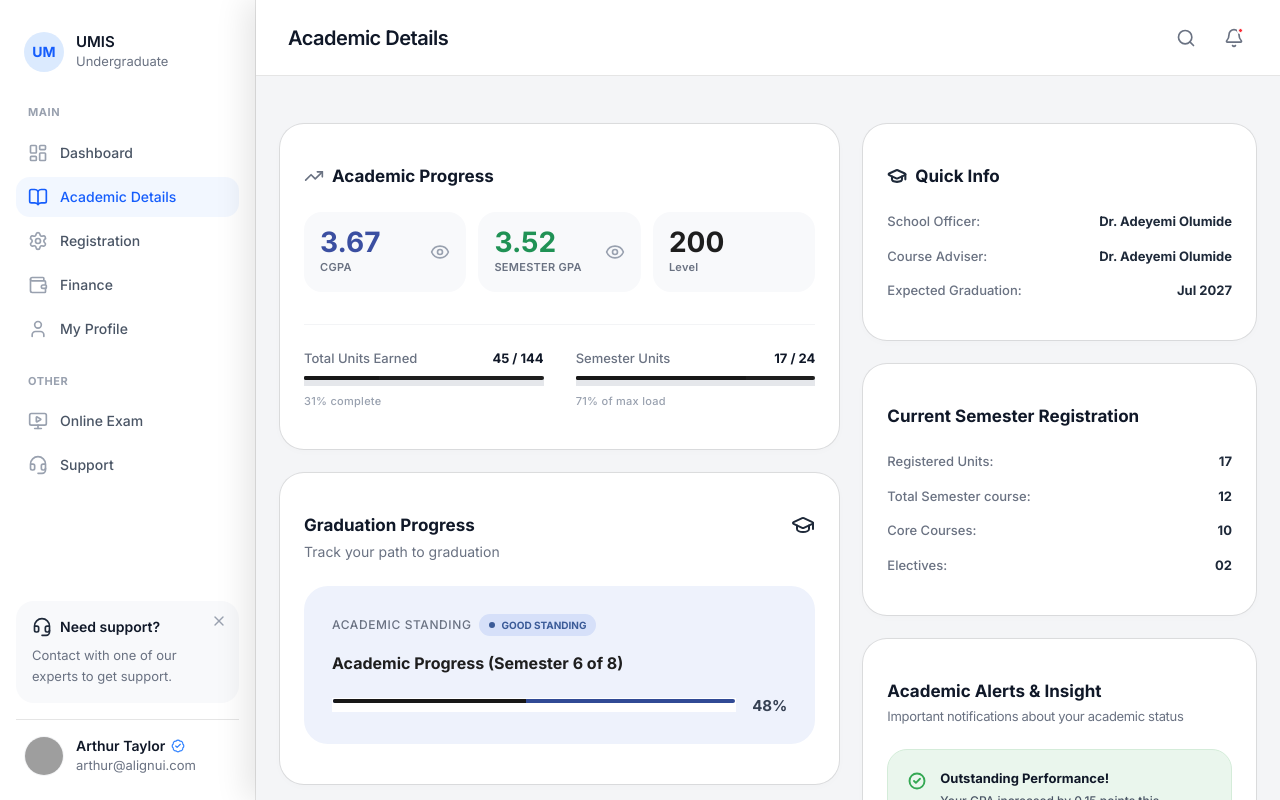
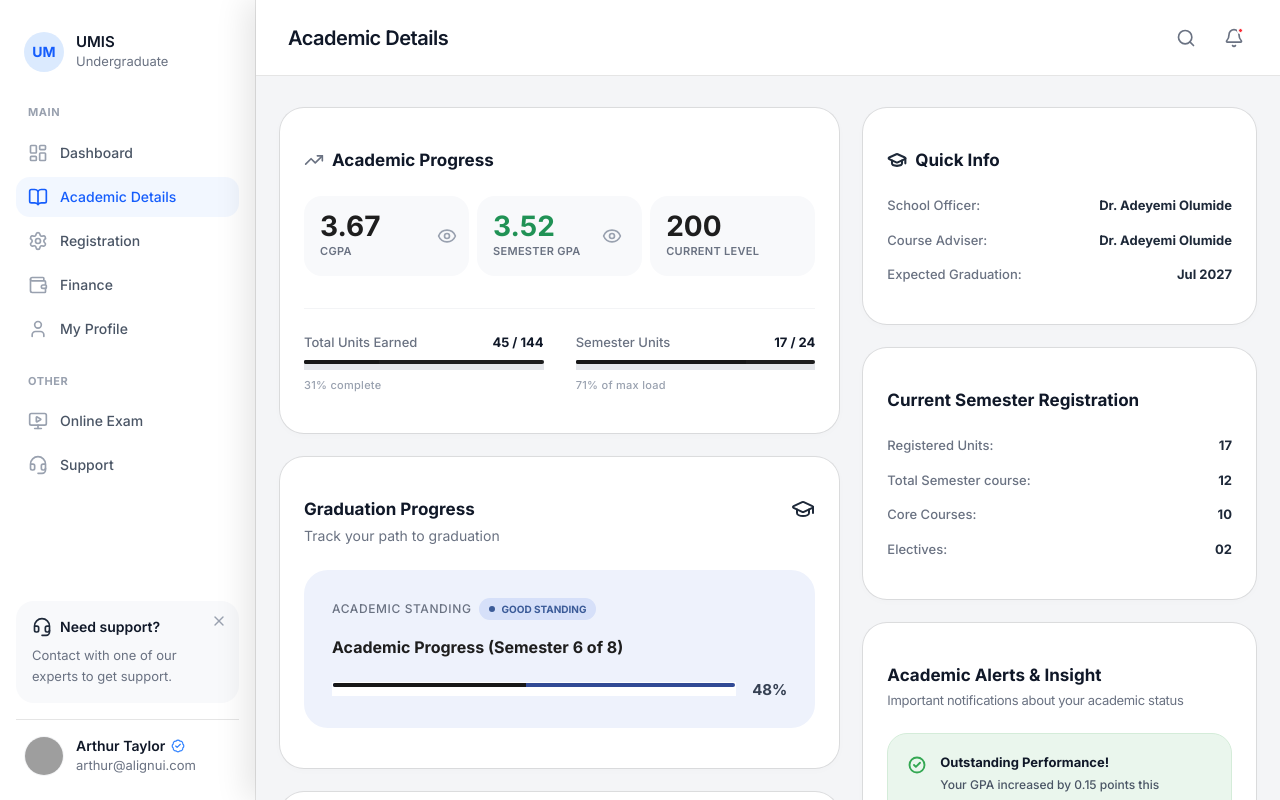
Before and after one commit to Ekediee/umis-frontend, a Next.js app: page /academic-details in a window 1280 px wide. Built offline with nearby package versions, Linux system fonts and the light colour scheme; grey boxes are pictures that could not be loaded.

Commit message:
feat: refactored academic progress GPA metric into a reusable components

```diff
--- a/app/(student-page)/academic-details/page.tsx
+++ b/app/(student-page)/academic-details/page.tsx
@@ -5,9 +5,10 @@ import { QuickInfo } from "@/components/academic-details/quick-info";
 import { CurrentSemesterRegistration } from "@/components/academic-details/current-semester-registration";
 import { AcademicAlerts } from "@/components/academic-details/academic-alerts";
 
+
 export default function AcademicDetailsPage() {
   return (
-    <div className="p-4 md:p-6 overflow-y-auto">
+    <div className="p-4 md:px-6 md:py-2 overflow-y-auto">
       <div className="grid grid-cols-1 xl:grid-cols-12 gap-6 items-start">
         {/* Left Column */}
         <div className="xl:col-span-7 flex flex-col gap-6">
--- a/components/academic-details/academic-progress-extended.tsx
+++ b/components/academic-details/academic-progress-extended.tsx
@@ -4,84 +4,19 @@ import { useState, useEffect } from "react";
 import { TrendingUp, Eye, EyeOff } from "lucide-react";
 import { Card, CardContent } from "@/components/ui/card";
 import { Progress } from "@/components/ui/progress";
+import GPAMetric from "@/components/dashboard/gpa-metric";
 
 export function AcademicProgressExtended() {
-  const [showCgpa, setShowCgpa] = useState(true);
-  const [showSemesterGpa, setShowSemesterGpa] = useState(true);
-  const [mounted, setMounted] = useState(false);
 
-  useEffect(() => {
-    const savedCgpa = localStorage.getItem("showCgpa");
-    const savedGpa = localStorage.getItem("showSemesterGpa");
-    if (savedCgpa !== null) setShowCgpa(savedCgpa === "true");
-    if (savedGpa !== null) setShowSemesterGpa(savedGpa === "true");
-    setMounted(true);
-  }, []);
-
-  const toggleCgpa = () => {
-    const next = !showCgpa;
-    setShowCgpa(next);
-    localStorage.setItem("showCgpa", String(next));
-  };
-
-  const toggleSemesterGpa = () => {
-    const next = !showSemesterGpa;
-    setShowSemesterGpa(next);
-    localStorage.setItem("showSemesterGpa", String(next));
-  };
   return (
     <Card className="rounded-[24px] border-gray-100 shadow-[0_2px_10px_rgba(0,0,0,0.02)] overflow-hidden bg-white">
-      <CardContent className="p-6">
+      <CardContent className="p-2 md:p-6">
         <div className="flex items-center gap-2 mb-6">
           <TrendingUp className="w-5 h-5 text-gray-500" />
           <h3 className="text-[17px] font-bold text-gray-900">Academic Progress</h3>
         </div>
 
-        <div className="flex flex-col sm:flex-row items-stretch gap-3 mb-8">
-          {/* CGPA */}
-          <div className="flex-1 bg-[#F8F9FB] rounded-2xl p-4 flex items-center justify-between">
-            <div className="flex flex-col mr-1">
-              <span className="text-[28px] font-bold text-[#3B4FA1] leading-none mb-1">
-                {showCgpa ? "3.67" : "****"}
-              </span>
-              <span className="text-[11px] font-semibold text-gray-500 tracking-wide uppercase">CGPA</span>
-            </div>
-            <button
-              type="button"
-              onClick={toggleCgpa}
-              className="p-2 -mr-2 text-gray-400 active:text-gray-600 md:hover:text-gray-600 transition-colors select-none z-50 rounded-full"
-              aria-label={showCgpa ? "Hide CGPA" : "Show CGPA"}
-            >
-              {showCgpa ? <Eye className="w-5 h-5 pointer-events-none" /> : <EyeOff className="w-5 h-5 pointer-events-none" />}
-            </button>
-          </div>
-
-          {/* SEMESTER GPA */}
-          <div className="flex-1 bg-[#F8F9FB] rounded-2xl p-4 flex items-center justify-between">
-            <div className="flex flex-col mr-1">
-              <span className="text-[28px] font-bold text-[#209255] leading-none mb-1">
-                {showSemesterGpa ? "3.52" : "****"}
-              </span>
-              <span className="text-[11px] font-semibold text-gray-500 tracking-wide uppercase">Semester GPA</span>
-            </div>
-            <button
-              type="button"
-              onClick={toggleSemesterGpa}
-              className="p-2 -mr-2 text-gray-400 active:text-gray-600 md:hover:text-gray-600 transition-colors select-none z-50 rounded-full"
-              aria-label={showSemesterGpa ? "Hide Semester GPA" : "Show Semester GPA"}
-            >
-              {showSemesterGpa ? <Eye className="w-5 h-5 pointer-events-none" /> : <EyeOff className="w-5 h-5 pointer-events-none" />}
-            </button>
-          </div>
-
-          {/* CURRENT LEVEL */}
-          <div className="flex-1 bg-[#F8F9FB] rounded-2xl p-4 flex items-center justify-between">
-            <div className="flex flex-col">
-              <span className="text-[28px] font-bold text-[#1E1E1E] leading-none mb-1">200</span>
-              <span className="text-[11px] font-semibold text-gray-500 tracking-wide">Level</span>
-            </div>
-          </div>
-        </div>
+        <GPAMetric />
 
         <div className="mt-8 border-t border-gray-100 pt-6 grid grid-cols-1 md:grid-cols-2 gap-8">
           <div>
--- a/components/dashboard/academic-progress.tsx
+++ b/components/dashboard/academic-progress.tsx
@@ -4,94 +4,19 @@ import { useState, useEffect } from "react";
 import { TrendingUp, Eye, EyeOff } from "lucide-react";
 import { Card, CardContent } from "@/components/ui/card";
 import { Progress } from "@/components/ui/progress";
+import GPAMetric from "./gpa-metric";
 
 export function AcademicProgress() {
-  const [showCgpa, setShowCgpa] = useState(true);
-  const [showSemesterGpa, setShowSemesterGpa] = useState(true);
-  const [mounted, setMounted] = useState(false);
-
-  useEffect(() => {
-    const savedCgpa = localStorage.getItem("showCgpa");
-    const savedGpa = localStorage.getItem("showSemesterGpa");
-    if (savedCgpa !== null) setShowCgpa(savedCgpa === "true");
-    if (savedGpa !== null) setShowSemesterGpa(savedGpa === "true");
-    setMounted(true);
-  }, []);
-
-  const toggleCgpa = () => {
-    const next = !showCgpa;
-    setShowCgpa(next);
-    localStorage.setItem("showCgpa", String(next));
-  };
-
-  const toggleSemesterGpa = () => {
-    const next = !showSemesterGpa;
-    setShowSemesterGpa(next);
-    localStorage.setItem("showSemesterGpa", String(next));
-  };
 
   return (
     <Card className="rounded-[24px] border-gray-100 shadow-[0_2px_10px_rgba(0,0,0,0.02)] overflow-hidden h-full flex flex-col">
-      <CardContent className="p-2 flex flex-col h-full">
+      <CardContent className="p-2 md:p-6 flex flex-col h-full">
         <div className="flex items-center gap-2 mb-6">
           <TrendingUp className="w-5 h-5 text-gray-500" />
           <h3 className="text-[17px] font-bold text-gray-900">Academic Progress</h3>
         </div>
 
-        <div className="flex items-center gap-2 mb-8">
-          {/* CGPA */}
-          <div className="flex-1 bg-[#F8F9FB] rounded-2xl p-4 flex items-center justify-between">
-            <div className="flex flex-col mr-1">
-              <span className="text-[28px] font-bold text-[#1E1E1E] leading-none mb-1">
-                {showCgpa ? "3.67" : "****"}
-              </span>
-              <span className="text-[11px] font-semibold text-gray-500 tracking-wide">CGPA</span>
-            </div>
-
-            <button
-              type="button"
-              onClick={toggleCgpa}
-              className="w-11 h-11 flex items-center justify-center -mr-2 text-gray-400 active:text-gray-600 md:hover:text-gray-600 transition-colors rounded-full touch-manipulation"
-              aria-label={showCgpa ? "Hide CGPA" : "Show CGPA"}
-            >
-              {showCgpa ? (
-                <Eye className="w-5 h-5" />
-              ) : (
-                <EyeOff className="w-5 h-5" />
-              )}
-            </button>
-          </div>
-
-          {/* SEMESTER GPA */}
-          <div className="flex-1 bg-[#F8F9FB] rounded-2xl p-4 flex items-center justify-between">
-            <div className="flex flex-col mr-1">
-              <span className="text-[28px] font-bold text-[#209255] leading-none mb-1">
-                {showSemesterGpa ? "3.52" : "****"}
-              </span>
-              <span className="text-[11px] font-semibold text-gray-500 tracking-wide">SEMESTER GPA</span>
-            </div>
-            <button
-              type="button"
-              onClick={toggleSemesterGpa}
-              className="w-11 h-11 flex items-center justify-center -mr-2 text-gray-400 active:text-gray-600 md:hover:text-gray-600 transition-colors rounded-full touch-manipulation"
-              aria-label={showSemesterGpa ? "Hide Semester GPA" : "Show Semester GPA"}
-            >
-              {showSemesterGpa ? (
-                <Eye className="w-5 h-5" />
-              ) : (
-                <EyeOff className="w-5 h-5" />
-              )}
-            </button>
-          </div>
-
-          {/* CURRENT LEVEL */}
-          <div className="flex-1 bg-[#F8F9FB] rounded-2xl p-4 flex items-center justify-between">
-            <div className="flex flex-col">
-              <span className="text-[28px] font-bold text-[#1E1E1E] leading-none mb-1">200</span>
-              <span className="text-[11px] font-semibold text-gray-500 tracking-wide uppercase">Current Level</span>
-            </div>
-          </div>
-        </div>
+        <GPAMetric />
 
         <div className="mt-auto">
           <div className="flex items-center justify-between mb-2">
--- /dev/null
+++ b/components/dashboard/gpa-metric.tsx
@@ -0,0 +1,88 @@
+'use client'
+import { useState, useEffect } from "react";
+import { Eye, EyeOff } from "lucide-react";
+
+
+const GPAMetric = () => {
+    const [showCgpa, setShowCgpa] = useState(true);
+    const [showSemesterGpa, setShowSemesterGpa] = useState(true);
+    const [mounted, setMounted] = useState(false);
+
+    useEffect(() => {
+    const savedCgpa = localStorage.getItem("showCgpa");
+    const savedGpa = localStorage.getItem("showSemesterGpa");
+    if (savedCgpa !== null) setShowCgpa(savedCgpa === "true");
+    if (savedGpa !== null) setShowSemesterGpa(savedGpa === "true");
+    setMounted(true);
+    }, []);
+
+    const toggleCgpa = () => {
+    const next = !showCgpa;
+    setShowCgpa(next);
+    localStorage.setItem("showCgpa", String(next));
+    };
+
+    const toggleSemesterGpa = () => {
+    const next = !showSemesterGpa;
+    setShowSemesterGpa(next);
+    localStorage.setItem("showSemesterGpa", String(next));
+    };
+  return (
+    <div className="flex items-center gap-2 mb-8">
+        {/* CGPA */}
+        <div className="flex-1 bg-[#F8F9FB] rounded-2xl p-4 flex items-center justify-between">
+        <div className="flex flex-col mr-1">
+            <span className="text-[28px] font-bold text-[#1E1E1E] leading-none mb-1">
+            {showCgpa ? "3.67" : "****"}
+            </span>
+            <span className="text-[11px] font-semibold text-gray-500 tracking-wide">CGPA</span>
+        </div>
+
+        <button
+            type="button"
+            onClick={toggleCgpa}
+            className="w-11 h-11 flex items-center justify-center -mr-4 text-gray-400 active:text-gray-600 md:hover:text-gray-600 transition-colors rounded-full touch-manipulation"
+            aria-label={showCgpa ? "Hide CGPA" : "Show CGPA"}
+        >
+            {showCgpa ? (
+            <Eye className="w-5 h-5" />
+            ) : (
+            <EyeOff className="w-5 h-5" />
+            )}
+        </button>
+        </div>
+
+        {/* SEMESTER GPA */}
+        <div className="flex-1 bg-[#F8F9FB] rounded-2xl p-4 flex items-center justify-between">
+        <div className="flex flex-col mr-1">
+            <span className="text-[28px] font-bold text-[#209255] leading-none mb-1">
+            {showSemesterGpa ? "3.52" : "****"}
+            </span>
+            <span className="text-[11px] font-semibold text-gray-500 tracking-wide">SEMESTER GPA</span>
+        </div>
+        <button
+            type="button"
+            onClick={toggleSemesterGpa}
+            className="w-11 h-11 flex items-center justify-center -mr-2 text-gray-400 active:text-gray-600 md:hover:text-gray-600 transition-colors rounded-full touch-manipulation"
+            aria-label={showSemesterGpa ? "Hide Semester GPA" : "Show Semester GPA"}
+        >
+            {showSemesterGpa ? (
+            <Eye className="w-5 h-5" />
+            ) : (
+            <EyeOff className="w-5 h-5" />
+            )}
+        </button>
+        </div>
+
+        {/* CURRENT LEVEL */}
+        <div className="flex-1 bg-[#F8F9FB] rounded-2xl p-4 flex items-center justify-between">
+        <div className="flex flex-col">
+            <span className="text-[28px] font-bold text-[#1E1E1E] leading-none mb-1">200</span>
+            <span className="text-[11px] font-semibold text-gray-500 tracking-wide uppercase">Current Level</span>
+        </div>
+        </div>
+    </div>
+  )
+}
+
+export default GPAMetric
```
